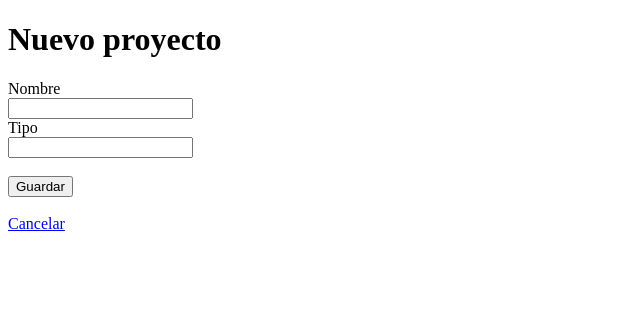
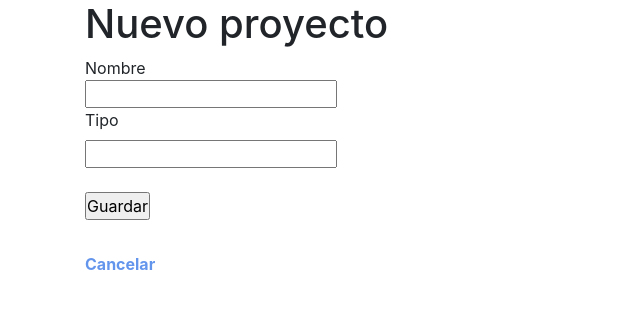
Before and after one commit to LucianaCollado/PracticaPHP, a PHP site: page /nuevo in a window 1280 px wide. Shown: the top 309 px of the page, without its empty margins (0-640 px from the left). Run offline with PHP 8.4, Linux system fonts and the light colour scheme.

Commit message:
estilos nuevo

```diff
--- a/nuevo.php
+++ b/nuevo.php
@@ -1,3 +1,14 @@
+<!DOCTYPE html>
+<html lang="en">
+<head>
+    <meta charset="UTF-8">
+    <meta http-equiv="X-UA-Compatible" content="IE=edge">
+    <meta name="viewport" content="width=device-width, initial-scale=1.0">
+    <link rel="stylesheet" href="vista/estilos.css">
+    <link rel="stylesheet" href="https://maxcdn.bootstrapcdn.com/bootstrap/4.0.0/css/bootstrap.min.css" integrity="sha384-Gn5384xqQ1aoWXA+058RXPxPg6fy4IWvTNh0E263XmFcJlSAwiGgFAW/dAiS6JXm" crossorigin="anonymous">
+
+    <title>Nuevo Proyecto</title>
+</head>
 <?php
 
 include_once "modelo/proyecto.php";
--- a/vista/nuevo.php
+++ b/vista/nuevo.php
@@ -7,6 +7,7 @@
     <title>Nuevo proyecto</title>
 </head>
 <body>
+    <div class="container">
     <h1>Nuevo proyecto</h1>
     <form action="nuevo.php" method="post">
     <label for="nombre">Nombre <br>
@@ -24,6 +25,6 @@
     <a href="index.php">Cancelar</a>
 
 
-
+    </div>
 </body>
 </html>
```
